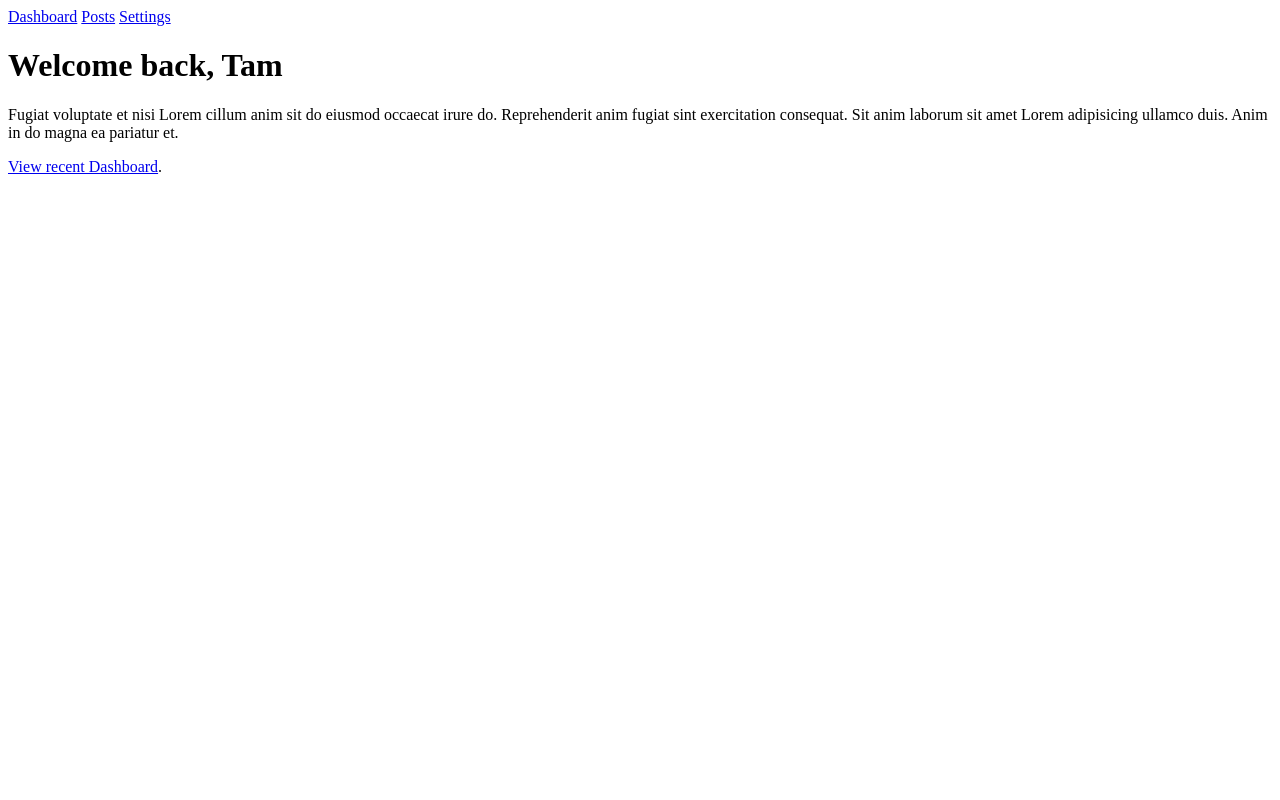
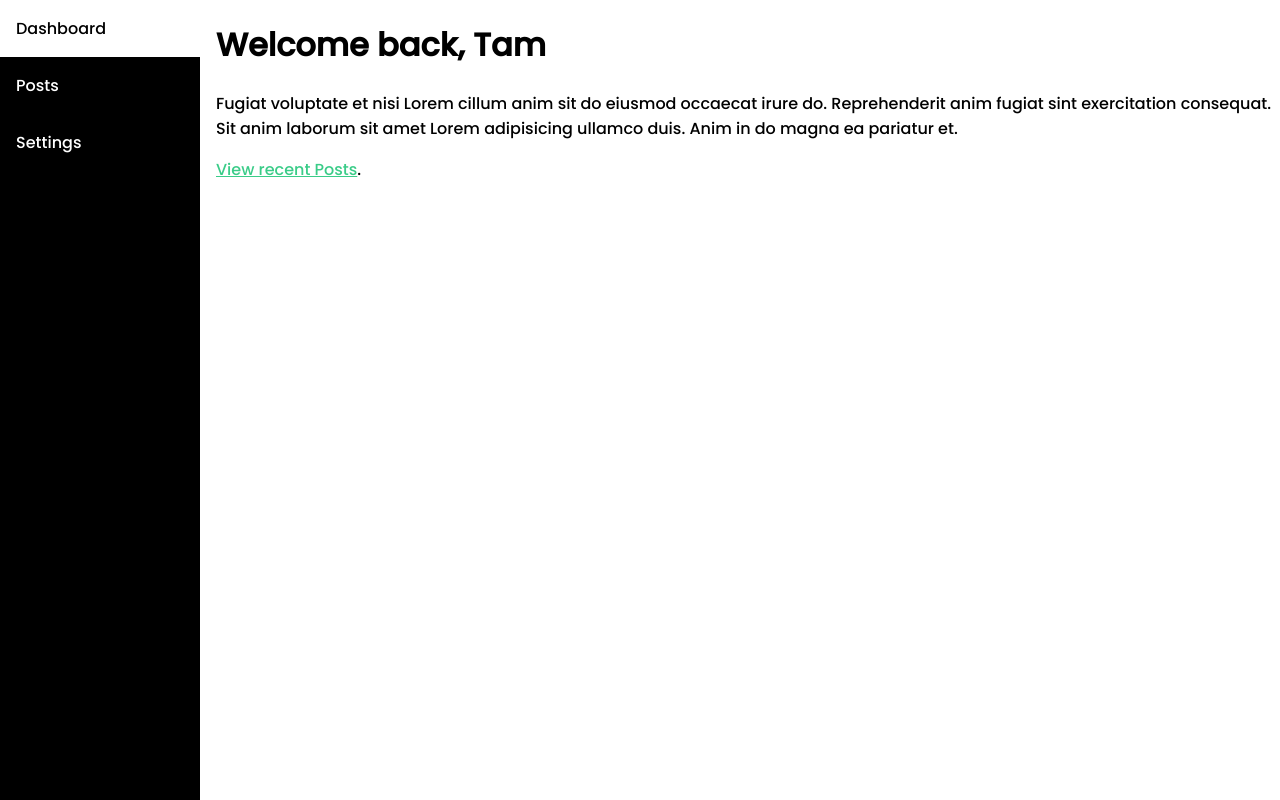
Before and after one commit to TamNguyen2102/Exercise_for_Javascript, a website with bundled scripts: page Project_for_JavaScript/Hard_Project/SPA_path/front_end/index.html in a window 1280 px wide. Built offline with nearby package versions, Linux system fonts and the light colour scheme.

Commit message:
Add a style for Navbar

```diff
--- a/Project_for_JavaScript/Hard_Project/SPA_path/front_end/index.html
+++ b/Project_for_JavaScript/Hard_Project/SPA_path/front_end/index.html
@@ -5,6 +5,8 @@
     <meta http-equiv="X-UA-Compatible" content="IE=edge" />
     <meta name="viewport" content="width=device-width, initial-scale=1.0" />
     <script type="module" src="/static/js/index.js" defer></script>
+    <!-- CSS -->
+    <link rel="stylesheet" href="./static/css/index.css" />
     <title>Single Page Application</title>
   </head>
   <body>
--- /dev/null
+++ b/Project_for_JavaScript/Hard_Project/SPA_path/front_end/static/css/index.css
@@ -0,0 +1,62 @@
+@import url("https://fonts.googleapis.com/css2?family=Poppins:wght@500&display=swap");
+*,
+*::before,
+*::after {
+  box-sizing: border-box;
+}
+
+:root {
+  --nav-width: 200px;
+  --font-size: 1rem;
+}
+
+@media screen and (max-width: 900px) {
+  :root {
+    --nav-width: 150px;
+    --font-size: 0.8rem;
+  }
+}
+
+body {
+  padding: 0;
+  margin: 0;
+  font-family: "Poppins", sans-serif;
+  font-size: var(--font-size);
+  transition: all 400ms ease;
+}
+
+.navbar {
+  width: var(--nav-width);
+  position: fixed;
+  top: 0;
+  left: 0;
+  bottom: 0;
+
+  background-color: black;
+  display: flex;
+  flex-direction: column;
+
+  transition: width 400ms ease;
+}
+
+.navbar a {
+  padding: 1rem;
+
+  color: white;
+  text-decoration: none;
+  transition: background-color 300ms ease;
+}
+
+.navbar a:hover {
+  background-color: white;
+  color: black;
+}
+
+#content {
+  margin-left: var(--nav-width);
+  padding-left: 1rem;
+}
+
+#content a {
+  color: rgb(58, 204, 136);
+}
--- a/Project_for_JavaScript/Hard_Project/SPA_path/front_end/static/js/index.js
+++ b/Project_for_JavaScript/Hard_Project/SPA_path/front_end/static/js/index.js
@@ -1,6 +1,7 @@
 import Dashboard from "./views/Dashboard.js";
 import Posts from "./views/Posts.js";
 import Settings from "./views/Settings.js";
+import UI from "./views/UI.js";
 
 const navigateTo = (url) => {
   history.pushState(null, null, url);
@@ -40,10 +41,12 @@ const router = async () => {
       isMatch: true,
     };
   }
+  const view = new match.route.view();
+  document.querySelector("#content").innerHTML = await view.getHtml();
 
-  const view = new match.route.view();
+  // Focus the navbar item
 
-  document.querySelector("#content").innerHTML = await view.getHtml();
+  UI.prototype.focusNavItem(match.route.path);
 };
 
 // Set previous routing
--- a/Project_for_JavaScript/Hard_Project/SPA_path/front_end/static/js/views/Dashboard.js
+++ b/Project_for_JavaScript/Hard_Project/SPA_path/front_end/static/js/views/Dashboard.js
@@ -13,7 +13,7 @@ export default class extends AbstractView {
             Fugiat voluptate et nisi Lorem cillum anim sit do eiusmod occaecat irure do. Reprehenderit anim fugiat sint exercitation consequat. Sit anim laborum sit amet Lorem adipisicing ullamco duis. Anim in do magna ea pariatur et.
         </p>
         <p>
-            <a href="/" data-link>View recent Dashboard</a>.
+            <a href="/posts" data-link>View recent Posts</a>.
         </p>
     `;
   }
--- a/Project_for_JavaScript/Hard_Project/SPA_path/front_end/static/js/views/Posts.js
+++ b/Project_for_JavaScript/Hard_Project/SPA_path/front_end/static/js/views/Posts.js
@@ -12,7 +12,7 @@ export default class extends AbstractView {
         Fugiat voluptate et nisi Lorem cillum anim sit do eiusmod occaecat irure do. Reprehenderit anim fugiat sint exercitation consequat. Sit anim laborum sit amet Lorem adipisicing ullamco duis. Anim in do magna ea pariatur et.
     </p>
     <p>
-        <a href="/posts" data-link>View Posts</a>.
+        <a href="/" data-link>Go back to Dashboard</a>.
     </p>
 `;
   }
--- /dev/null
+++ b/Project_for_JavaScript/Hard_Project/SPA_path/front_end/static/js/views/UI.js
@@ -0,0 +1,16 @@
+// Hover navbar
+export default class UI {
+  focusNavItem(path) {
+    const navItems = Array.from(document.querySelector(".navbar").children);
+    navItems.forEach((item) => {
+      const href = item.getAttribute("href");
+      item.classList.remove("navbar-item");
+
+      if (href === path) {
+        item.style.setProperty("background-color", "white");
+        item.style.setProperty("color", "black");
+        console.log(item.style);
+      }
+    });
+  }
+}
```
